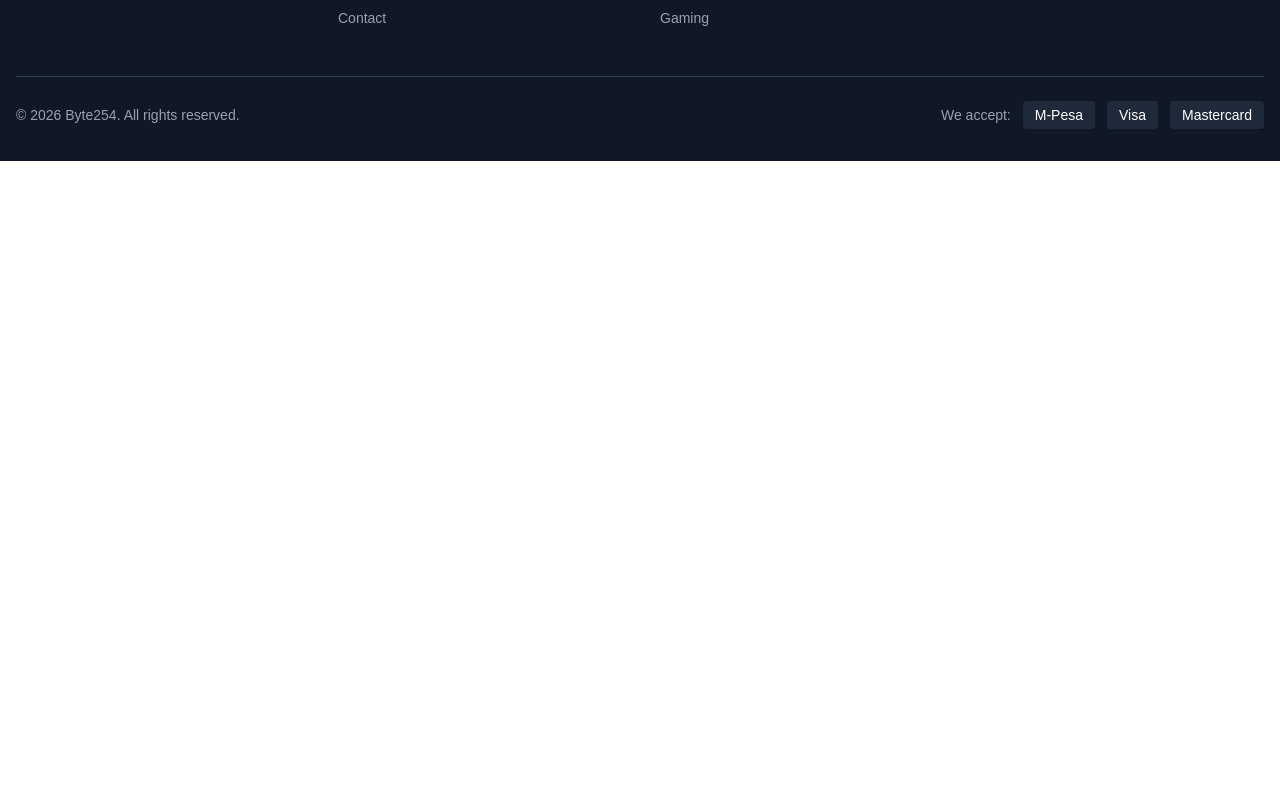
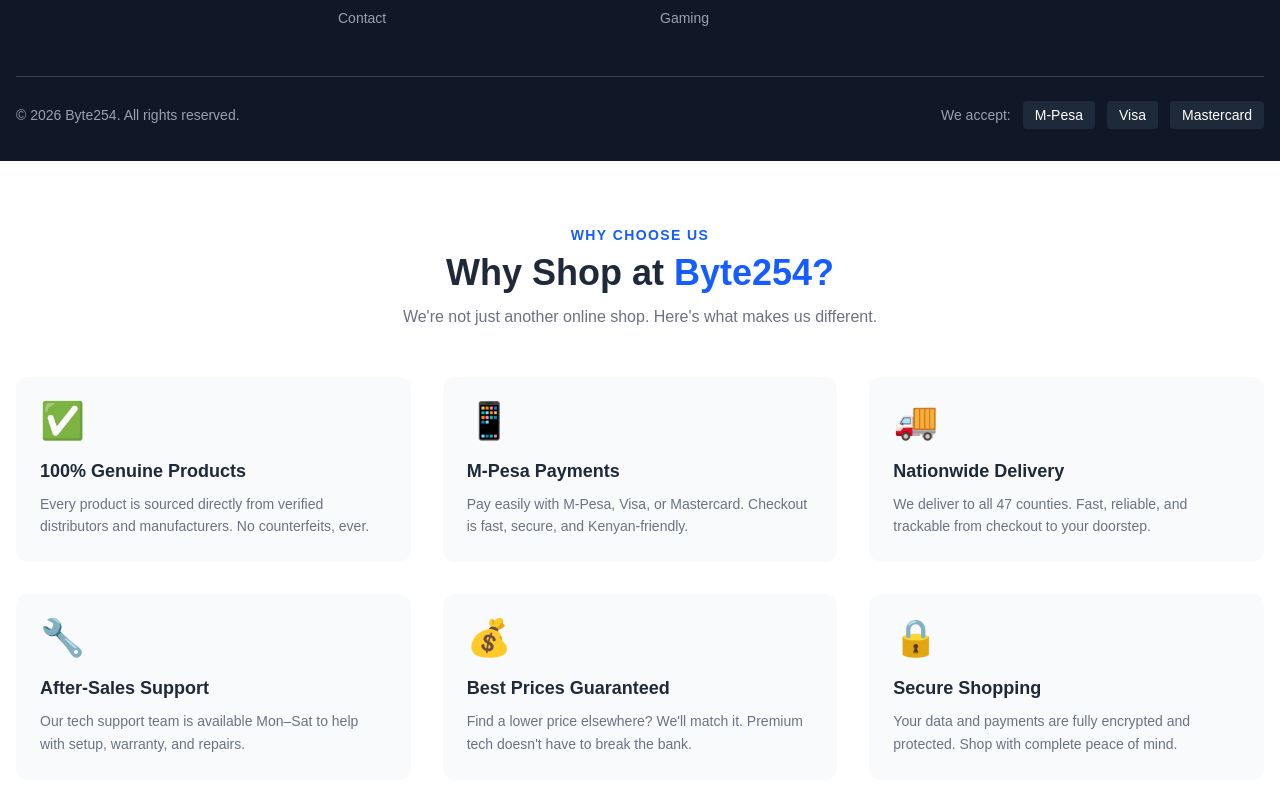
Before and after one commit to B-enah/Byte254, a Next.js app: page /features/landingPage in a window 1280 px wide. Shown: the part 865-1656 px from the top of the page. Before the commit the page ends 1026 px from the top, so only its background shows below. Built offline with nearby package versions, Linux system fonts and the light colour scheme.

Commit message:
Added the WhyUs section

```diff
--- /dev/null
+++ b/src/app/features/landingPage/components/WhyUs.tsx
@@ -0,0 +1,69 @@
+// src/app/features/landingPage/components/WhyUs.tsx
+
+export default function WhyUs() {
+  return (
+    <section className="bg-white py-16">
+      <div className="max-w-7xl mx-auto px-4">
+
+        {/* Heading */}
+        <div className="text-center mb-12">
+          <p className="text-blue-600 text-sm font-semibold uppercase tracking-widest mb-2">
+            Why Choose Us
+          </p>
+          <h2 className="text-4xl font-bold text-gray-800">
+            Why Shop at <span className="text-blue-600">Byte254?</span>
+          </h2>
+          <p className="text-gray-500 mt-3 max-w-xl mx-auto">
+            We're not just another online shop. Here's what makes us different.
+          </p>
+        </div>
+
+        {/* Cards */}
+        <div className="grid grid-cols-1 md:grid-cols-3 gap-8">
+          {[
+            {
+              icon: "✅",
+              title: "100% Genuine Products",
+              desc: "Every product is sourced directly from verified distributors and manufacturers. No counterfeits, ever.",
+            },
+            {
+              icon: "📱",
+              title: "M-Pesa Payments",
+              desc: "Pay easily with M-Pesa, Visa, or Mastercard. Checkout is fast, secure, and Kenyan-friendly.",
+            },
+            {
+              icon: "🚚",
+              title: "Nationwide Delivery",
+              desc: "We deliver to all 47 counties. Fast, reliable, and trackable from checkout to your doorstep.",
+            },
+            {
+              icon: "🔧",
+              title: "After-Sales Support",
+              desc: "Our tech support team is available Mon–Sat to help with setup, warranty, and repairs.",
+            },
+            {
+              icon: "💰",
+              title: "Best Prices Guaranteed",
+              desc: "Find a lower price elsewhere? We'll match it. Premium tech doesn't have to break the bank.",
+            },
+            {
+              icon: "🔒",
+              title: "Secure Shopping",
+              desc: "Your data and payments are fully encrypted and protected. Shop with complete peace of mind.",
+            },
+          ].map((item) => (
+            <div
+              key={item.title}
+              className="bg-gray-50 rounded-xl p-6 hover:shadow-md transition-shadow"
+            >
+              <p className="text-4xl mb-4">{item.icon}</p>
+              <h3 className="text-gray-800 font-semibold text-lg mb-2">{item.title}</h3>
+              <p className="text-gray-500 text-sm leading-relaxed">{item.desc}</p>
+            </div>
+          ))}
+        </div>
+
+      </div>
+    </section>
+  )
+}
--- a/src/app/features/landingPage/page.tsx
+++ b/src/app/features/landingPage/page.tsx
@@ -1,6 +1,10 @@
 import About from "./components/About"
 import Footer from "./components/Footer"
 import Hero from "./components/HeroSection"
+import WhyUs from "./components/WhyUs"
+
+
+
 
 export default function LandingPage() {
   return (
@@ -8,6 +12,7 @@
 <Hero />
 <About />
 <Footer />
+< WhyUs />
 
 </>)
 }
```
